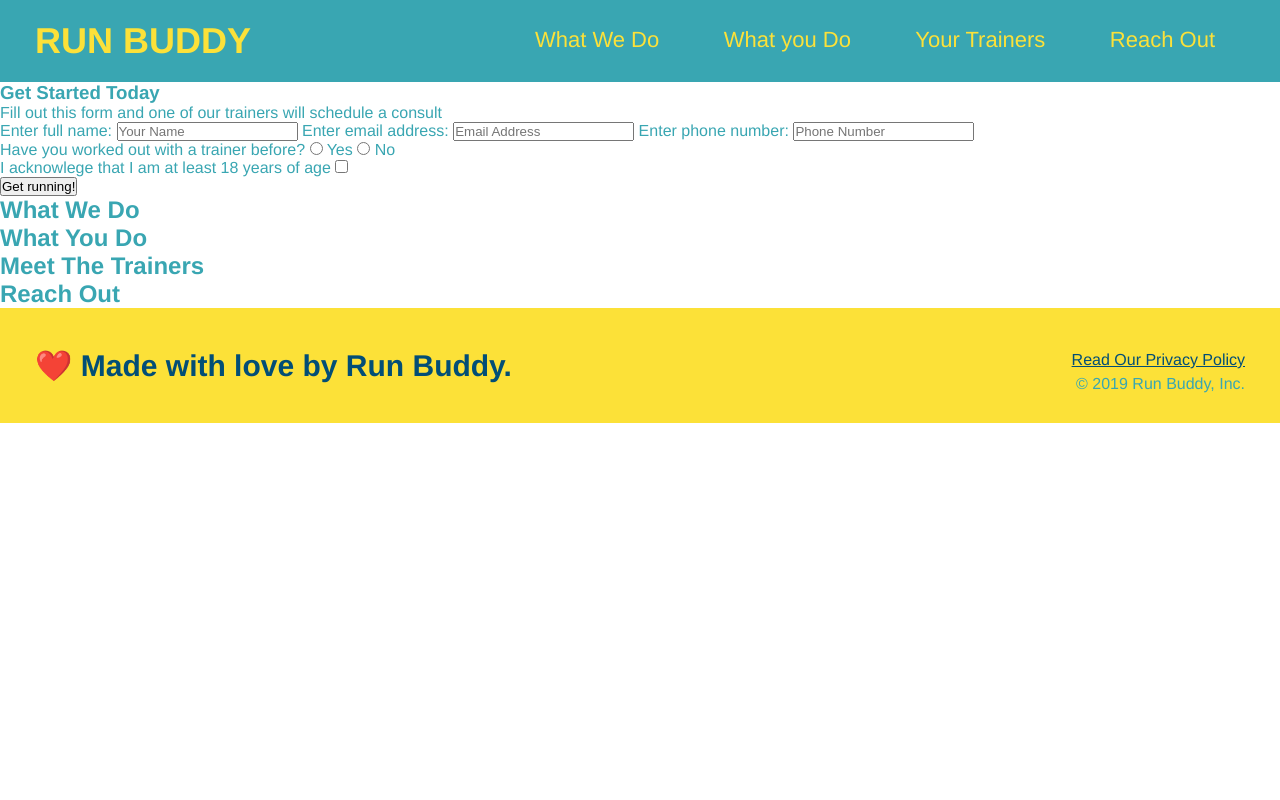
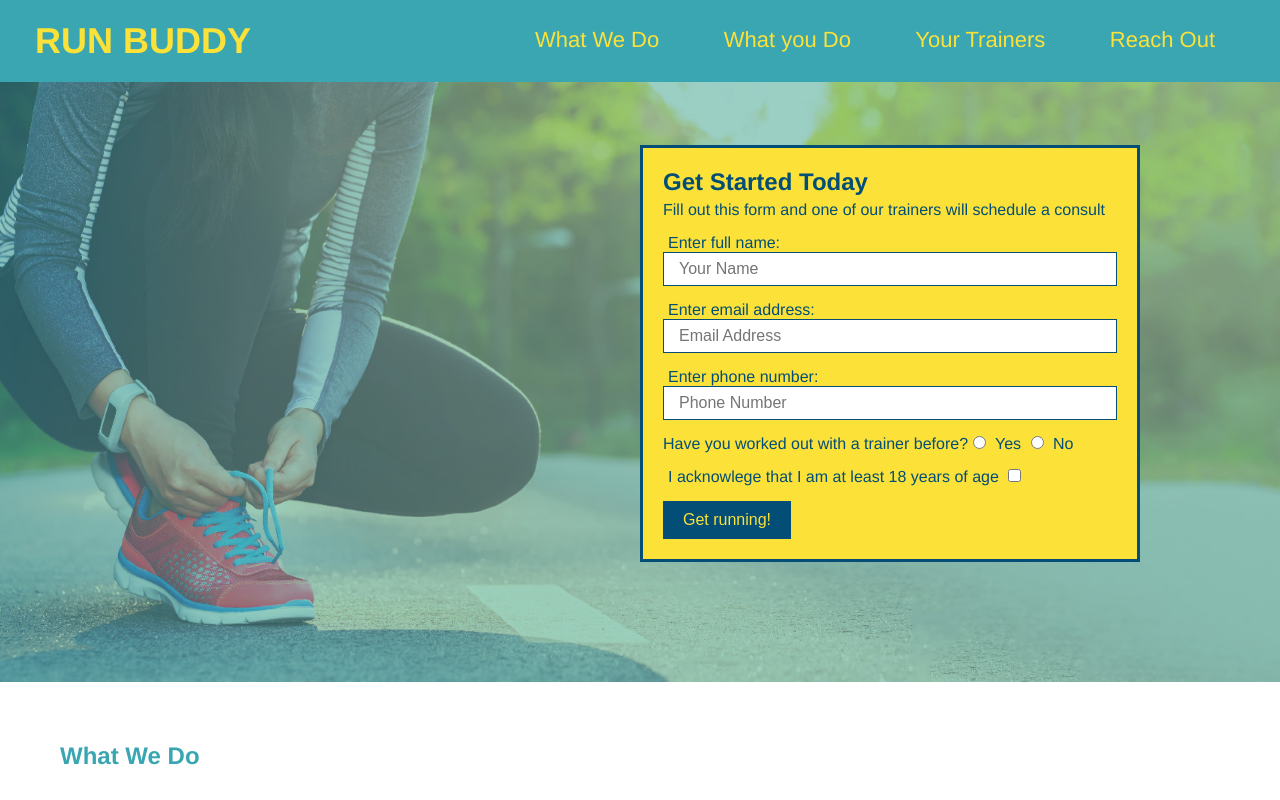
Before and after one commit to MrMisterGabe/run-buddy, a plain HTML site: page index.html in a window 1280 px wide. Shown: the top 800 px of the page. Drawn offline with Linux system fonts and the light colour scheme.

Commit message:
Added styling to form

```diff
--- a/assets/css/style.css
+++ b/assets/css/style.css
@@ -75,3 +75,65 @@ footer div {
 footer a {
     color: #024e76;
 }
+
+/* apply style to <section> */
+section {
+    padding: 60px;
+}
+
+/* Hero Style Start */
+.hero {
+    background-image: url("../images/hero-bg.jpg");
+    height: 600px;
+    background-size: cover;
+    background-position: center;
+    position: relative;
+}
+
+.hero-form {
+    background-color: #fce138;
+    padding: 20px;
+    width: 500px;
+    color: #024e76;
+    border: solid 3px #024e76;
+    position: absolute;
+    bottom: 120px;
+    right: 140px;
+}
+
+/* apply style to <h3> to class="hero-form" */
+.hero-form h3 {
+    margin: 0px;
+    font-size: 24px;
+}
+
+/* apply style to <p> in class="hero-form" */
+.hero-form p {
+    margin: 5px 0 15px 0;
+}
+
+/* apply style to class="form-input" */
+.form-input {
+    border: 1px solid #024e76;
+    display: block;
+    padding: 7px 15px;
+    font-size: 16px;
+    color: #024e76;
+    width: 100%;
+    margin-bottom: 15px;
+}
+
+/* apply style to <label> in class="hero-form" */
+.hero-form label {
+    margin: 0 5px;
+}
+
+/* apply style to <button> in class="hero-form" */
+.hero-form button {
+    background-color: #024e76;
+    color: #fce138;
+    padding: 10px 20px;
+    font-size: 16px;
+    border: none;
+}
+/* Hero Style End */
--- a/index.html
+++ b/index.html
@@ -32,17 +32,17 @@
         </header>
 
         <!--hero/jumbotron-->
-        <section>
-            <div>
+        <section class="hero">
+            <div class="hero-form">
                 <h3>Get Started Today</h3>
                 <p>Fill out this form and one of our trainers will schedule a consult</p>
                 <form>
                     <label for="name">Enter full name:</label>
-                    <input type="text" placeholder="Your Name" name="name" id="name" />
+                    <input type="text" placeholder="Your Name" name="name" id="name" class="form-input" />
                     <label for="email">Enter email address:</label>
-                    <input type="email" placeholder="Email Address" name="email" id="email" />
+                    <input type="email" placeholder="Email Address" name="email" id="email" class="form-input" />
                     <label for="phone">Enter phone number:</label>
-                    <input type="tel" placeholder="Phone Number" name="phone" id="phone" />
+                    <input type="tel" placeholder="Phone Number" name="phone" id="phone" class="form-input" />
                     <p>
                         Have you worked out with a trainer before?
                         <input type="radio" name="trainer-confirm" id="trainer-yes" />
```
Also changed, not shown: assets/images/hero-bg.jpg (added).
